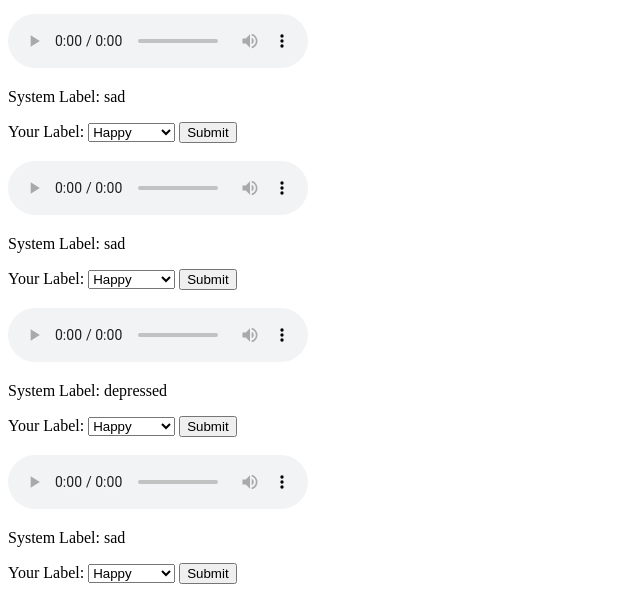
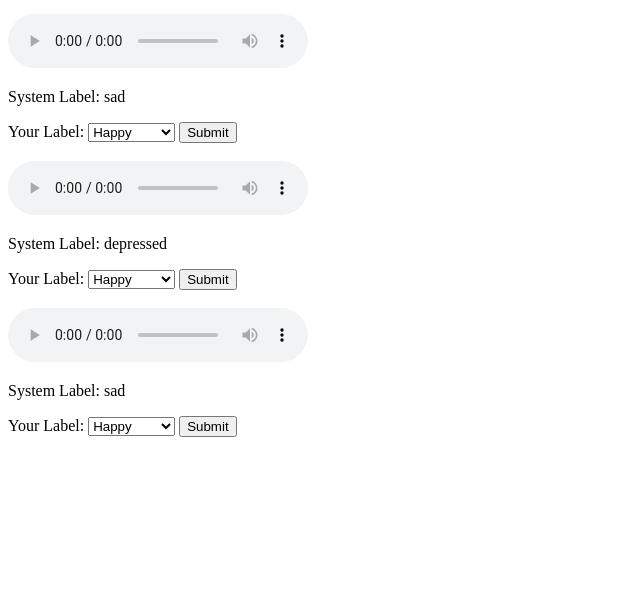
Before and after one commit to dhrubo006/audio_labeling, a Flask app: page /review_audio in a window 1280 px wide. Shown: the part 435-1045 px from the top of the page, without its empty margins (0-640 px from the left). After the commit the page ends 872 px from the top, so only its background shows below. Run offline with Flask 3, Linux system fonts and the light colour scheme.

Commit message:
BugFix: Audio clip now vanishes after submit Feat: src/audio processing/save_chunks_to_csv now creates an empty column User_Label

```diff
--- a/src/audio_processing.py
+++ b/src/audio_processing.py
@@ -3,6 +3,7 @@ import random
 import soundfile as sf
 import librosa
 import pandas as pd
+import numpy as np
 
 
 UPLOAD_FOLDER = "uploads"  # Assuming you have an 'uploads' folder to save the chunks
@@ -46,7 +47,7 @@ def assign_emotion_to_chunks(chunks):
     Assigns a random emotion to each chunk.
     """
     for chunk in chunks:
-        emotion = random.choice(["happy", "sad", "elated", "depressed"])
+        emotion = random.choice(["Happy", "Sad", "Elated", "Depressed"])
         chunk.append(emotion)
     return chunks
 
@@ -55,8 +56,14 @@ def save_chunks_to_csv(chunks_with_emotions):
     """
     Saves chunk details into a CSV file.
     """
+    # Creating the dataframe with an additional user_label column initialized with NaN values
     df = pd.DataFrame(chunks_with_emotions, columns=["ID", "Location", "Emotion"])
+    df["User_Label"] = np.nan
+
+    # If the CSV file exists, concatenate the new chunks to the existing ones
     if os.path.exists("audio_clips.csv"):
         df_existing = pd.read_csv("audio_clips.csv")
         df = pd.concat([df_existing, df], ignore_index=True)
+
+    # Saving the combined dataframe to CSV
     df.to_csv("audio_clips.csv", index=False)
--- a/src/audio_routes.py
+++ b/src/audio_routes.py
@@ -17,7 +17,11 @@ def review_audio():
 
     # Reading from the CSV file
     df = pd.read_csv("audio_clips.csv")
-    audio_clips = df.to_dict(orient="records")
+
+    # Filtering the DataFrame to only include rows where 'user_label' is NaN (not available)
+    df_filtered = df[pd.isna(df['User_Label'])]
+
+    audio_clips = df_filtered.to_dict(orient="records")
     return render_template("review_audio.html", audio_clips=audio_clips)
 
 def uploaded_file(filename, UPLOAD_FOLDER):
--- a/templates/review_audio.html
+++ b/templates/review_audio.html
@@ -18,10 +18,10 @@
             <p>System Label: {{clip.Emotion}}</p>
             <label for="label{{clip.ID}}">Your Label:</label>
             <select name="label{{clip.ID}}">
-                <option value="happy">Happy</option>
-                <option value="sad">Sad</option>
-                <option value="elated">Elated</option>
-                <option value="depressed">Depressed</option>
+                <option value="Happy">Happy</option>
+                <option value="Sad">Sad</option>
+                <option value="Elated">Elated</option>
+                <option value="Depressed">Depressed</option>
             </select>
             <input type="submit" value="Submit">
             <input type="hidden" name="clipID" value="{{clip.ID}}">
@@ -34,11 +34,13 @@
         document.querySelectorAll("form").forEach(form => {
             form.addEventListener("submit", function (event) {
                 let confirmation = confirm("Are you sure you want to submit your label for this audio?");
+                console.log('data confirmed')
                 if (!confirmation) {
                     event.preventDefault();
                 } else {
                     // Hides the div containing the audio clip and its associated form
                     form.parentNode.style.display = "none";
+                    console.log('style display changed to None')
                 }
             });
         });
```
Also changed, not shown: src/label_routes.py (+12 -11 lines).
